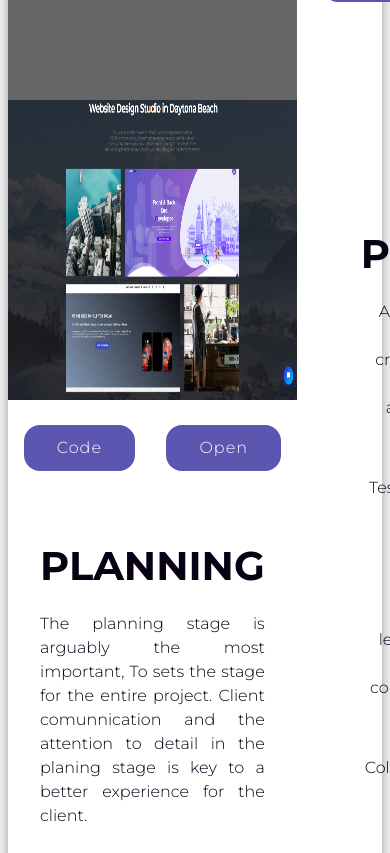
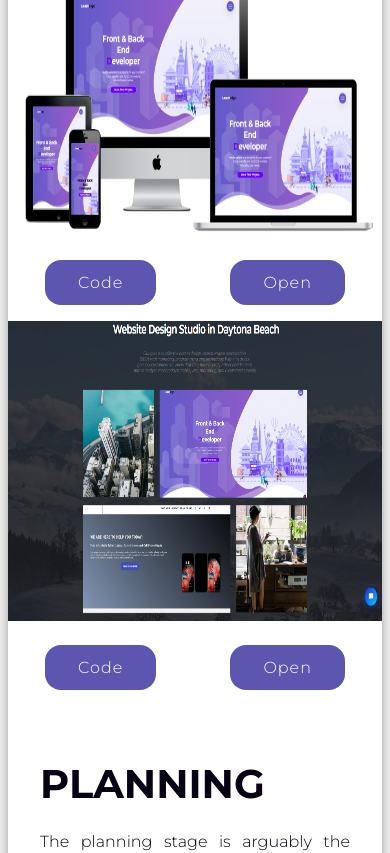
Before and after one commit to leamsigc/leamsigc-react-portfolio, a React (Vite) app: page /about in a window 390 px wide. Shown: the part 1545-2398 px from the top of the page. Built offline with nearby package versions, Linux system fonts and the light colour scheme.

Commit message:
audit all the npm packages and update grid for mobile

```diff
--- a/src/sass/Components/pages/aboutpage.sass
+++ b/src/sass/Components/pages/aboutpage.sass
@@ -75,6 +75,9 @@
 
     display: grid
     grid-template-columns: repeat(2,1fr)
+    @include respond-to(small)
+        grid-template-columns: 1fr
+        grid-row-gap: 1rem
 
     line-height: 1.5
     position: relative
```
Also changed, not shown: package.json (+7 -2 lines), 1 other file (tests, documents, lock files or other folders).
